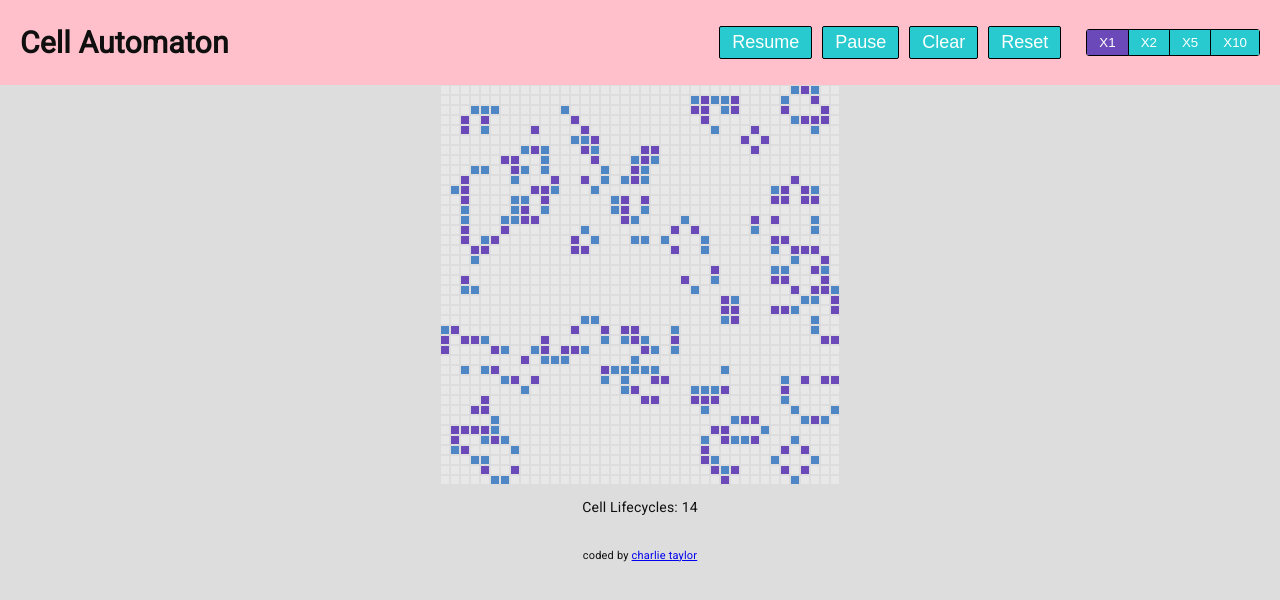
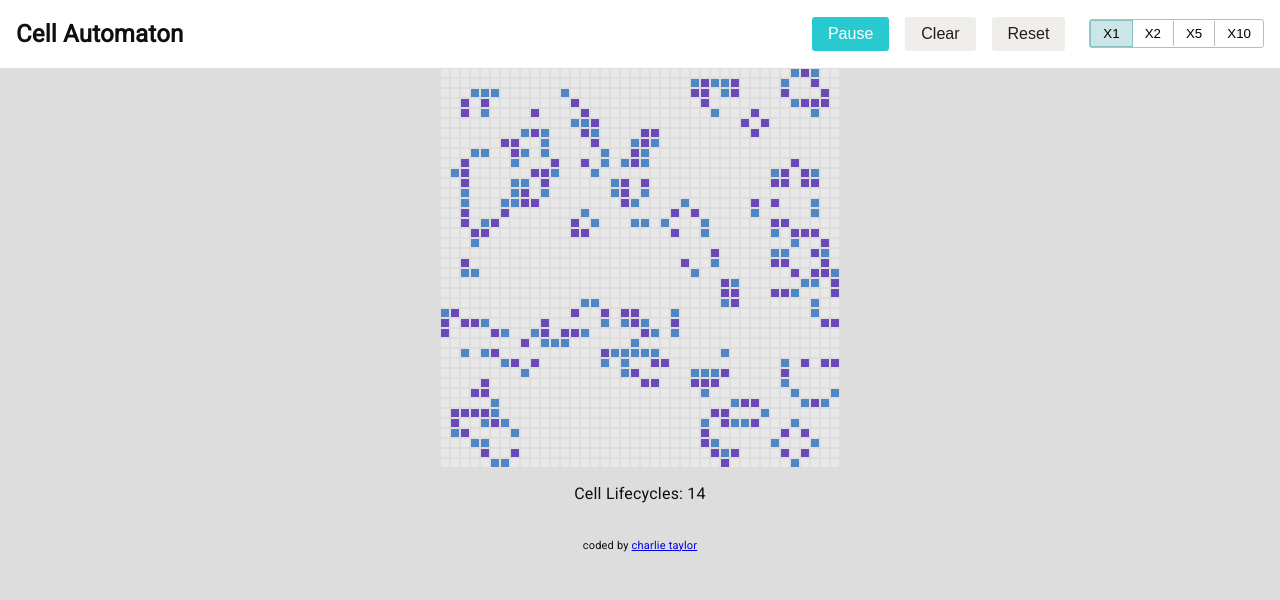
Before and after one commit to chazmcgrill/cell-automaton, a React (Create React App) app: page / in a window 1280 px wide. Shown: the top 600 px of the page. Built offline with nearby package versions, Linux system fonts and the light colour scheme.

Commit message:
Creates custom button and improves group buttons

```diff
--- a/src/components/App.tsx
+++ b/src/components/App.tsx
@@ -48,17 +48,23 @@ const App = () => {
         )));
     }, []);
 
-    const handleResume = useCallback((): void => {
-        if (isPaused) {
-            intervalRef.current = setInterval(cellsLifeCycle, intervalMs);
-            setIsPaused(false);
-        }
-    }, [isPaused, intervalMs, cellsLifeCycle]);
-
     const handlePause = useCallback((): void => {
         if (intervalRef.current) clearInterval(intervalRef.current);
         setIsPaused(true);
     }, []);
+
+    const handlePlay = useCallback((): void => {
+        intervalRef.current = setInterval(cellsLifeCycle, intervalMs);
+        setIsPaused(false);
+    }, [intervalMs, cellsLifeCycle]);
+
+    const toggleLifeCycle = useCallback((): void => {
+        if (isPaused) {
+            handlePlay();
+            return;
+        }
+        handlePause();
+    }, [handlePause, isPaused, handlePlay]);
 
     const handleClear = useCallback((): void => {
         handlePause();
@@ -76,12 +82,12 @@ const App = () => {
     return (
         <div>
             <Header
-                onPlay={handleResume}
-                onPause={handlePause}
+                toggleLifeCycle={toggleLifeCycle}
                 onClear={handleClear}
                 onReset={handleResetCells}
                 handleSpeedChange={handleSpeedChange}
                 intervalMs={intervalMs}
+                isPaused={isPaused}
             />
 
             {cells.length > 0 && <LifeBoard cells={cells} clickCell={handleCellClick} />}
--- a/src/components/Controls.tsx
+++ b/src/components/Controls.tsx
@@ -1,18 +1,18 @@
 import React, { memo } from 'react';
+import Button from './ui/Button';
 
 interface ControlsProps {
     onPlay: () => void;
-    onPause: () => void;
     onClear: () => void;
     onReset: () => void;
+    isPaused: boolean;
 }
 
 const Controls = (props: ControlsProps) => (
     <div className="control-buttons">
-        <button className="button" onClick={props.onPlay}>Resume</button>
-        <button className="button" onClick={props.onPause}>Pause</button>
-        <button className="button" onClick={props.onClear}>Clear</button>
-        <button className="button" onClick={() => props.onReset()}>Reset</button>
+        <Button onClick={props.onPlay} label={props.isPaused ? 'Run' : 'Pause'} priority="primary" />
+        <Button onClick={props.onClear} label="Clear" />
+        <Button onClick={props.onReset} label="Reset" />
     </div>
 )
 
--- a/src/components/Header.tsx
+++ b/src/components/Header.tsx
@@ -1,15 +1,16 @@
 import React, { memo } from 'react';
 import { BASE_INTERVAL_MS, SPEED_MULTIPLIERS } from '../config';
 import Controls from './Controls';
-import ButtonGroup, { ButtonItem } from './ui/ButtonGroup';
+import ButtonGroup from './ui/ButtonGroup';
+import { ButtonItem } from './ui/types';
 
 interface HeaderProps {
-    onPlay: () => void;
-    onPause: () => void;
+    toggleLifeCycle: () => void;
     onClear: () => void;
     onReset: () => void;
     handleSpeedChange: (value: number) => void;
     intervalMs: number;
+    isPaused: boolean;
 }
 
 const SPEED_BUTTON_ITEMS = SPEED_MULTIPLIERS.map(multiplier => ({
@@ -18,23 +19,21 @@ const SPEED_BUTTON_ITEMS = SPEED_MULTIPLIERS.map(multiplier => ({
 })) as ButtonItem<number>[];
 
 const Header = ({
-    onPlay,
-    onPause,
+    toggleLifeCycle,
+    isPaused,
     onClear,
     onReset,
     handleSpeedChange,
     intervalMs,
-}: HeaderProps): JSX.Element => {
-    console.log('hello');
-    return (
+}: HeaderProps): JSX.Element => (
     <header>
         <h2>Cell Automaton</h2>
         <div className="row">
             <Controls
-                    onPlay={onPlay}
-                    onPause={onPause}
+                onPlay={toggleLifeCycle}
                 onClear={onClear}
                 onReset={onReset}
+                isPaused={isPaused}
             />
             <ButtonGroup
                 buttonItems={SPEED_BUTTON_ITEMS}
@@ -42,10 +41,9 @@ const Header = ({
                 // @ts-ignore
                 onClickButton={handleSpeedChange}
             />
-                {/* <SpeedControls handleSpeedChange={handleSpeedChange} currentIntervalMs={intervalMs} /> */}
         </div>
     </header>
 );
-};
+
 
 export default memo(Header);
--- /dev/null
+++ b/src/components/ui/Button.tsx
@@ -0,0 +1,34 @@
+import React, { memo, useCallback } from 'react';
+import { ButtonValue } from './types';
+
+interface ButtonProps<T extends ButtonValue> {
+    label: string;
+    value?: T;
+    onClick: (value?: T) => void;
+    disabled?: boolean;
+    priority?: 'default' | 'important' | 'primary' | 'danger';
+}
+
+const Button = <T extends ButtonValue, >({
+    onClick,
+    value,
+    label,
+    disabled,
+    priority = 'default',
+}: ButtonProps<T>): JSX.Element => {
+    const handleClick = useCallback(() => {
+        onClick(value)
+    }, [value, onClick]);
+
+    return (
+        <button
+            disabled={disabled}
+            onClick={handleClick}
+            className={`button-${priority}`}
+        >
+            {label}
+        </button>
+    );
+};
+
+export default memo(Button);
--- a/src/components/ui/ButtonGroup.tsx
+++ b/src/components/ui/ButtonGroup.tsx
@@ -1,11 +1,5 @@
 import React, { memo } from 'react';
-
-export type ButtonValue = number | string;
-
-export interface ButtonItem<T extends ButtonValue> {
-    value: T;
-    label: string;
-}
+import { ButtonItem, ButtonValue } from './types';
 
 interface ButtonProps<T extends ButtonValue> {
     label: string;
@@ -14,19 +8,19 @@ interface ButtonProps<T extends ButtonValue> {
     onClick: (value: T) => void;
 }
 
-function Button<T extends ButtonValue>({
+function GroupButton<T extends ButtonValue>({
     onClick,
     label,
     isActive,
     value,
 }: ButtonProps<T>) {
-    const backgroundColor = isActive ? "#6C49B8" : "#29cacf";
+    // const backgroundColor = isActive ? "#6C49B8" : "#29cacf";
     return (
         <button
             disabled={isActive}
             onClick={() => onClick(value)}
-            style={{ backgroundColor }}
-            className="group-button"
+            // style={{ backgroundColor }}
+            className={`group-button ${isActive ? 'active' : 'inactive'}`}
         >
             {label}
         </button>
@@ -44,7 +38,7 @@ function ButtonGroup<T extends ButtonValue>({ buttonItems, onClickButton, select
     return (
         <div className="button-group">
             {buttonItems.map(item => (
-                <Button
+                <GroupButton
                     key={`${item.value}`}
                     label={item.label}
                     value={item.value}
--- /dev/null
+++ b/src/components/ui/styles/Button.sass
@@ -0,0 +1,26 @@
+@mixin button-base
+    font-size: 1rem
+    cursor: pointer
+    outline: none
+    border-style: none
+    border-radius: 3px
+    padding: 0.5rem 1rem
+    margin: 0 0.5rem
+    transition: background-color 0.3s
+
+.button
+    &-default
+        @include button-base
+        background-color: #EFEEEA
+        color: #241C15
+
+        &:hover
+            background-color: darken(#EFEEEA, 10%)
+
+    &-primary
+        @include button-base
+        background-color: $accent
+        color: $white
+
+        &:hover
+            background-color: darken($accent, 10%)
--- a/src/components/ui/styles/ButtonGroup.sass
+++ b/src/components/ui/styles/ButtonGroup.sass
@@ -1,16 +1,28 @@
 .button-group
     border-radius: 3px
-    border: 1px solid black
+    border: 1px solid #BDBBB9
     font-size: 0.9em
 
-    .group-button
-        background-color: $accent
-        color: $white
-        border-style: none
-        padding: 5px 12px
-        cursor: pointer
-        outline: none
+.group-button
+    color: black
+    border-style: none
+    padding: 5px 12px
+    cursor: pointer
+    outline: none
+    transition: background-color 0.3s
+
+    &:not(:last-child)
+        border-right: 1px solid #BDBBB9
+
+    &.active
+        background-color: #CCE5E7
+        border: 1px solid darken(#CCE5E7, 20%)
+
+        &:hover
+            background-color: darken(#CCE5E7, 5%)
+
+    &.inactive
         background-color: #fff
 
-    .group-button:not(:last-child)
-        border-right: 1px solid black
+        &:hover
+            background-color: lighten(#CCE5E7, 5%)
--- /dev/null
+++ b/src/components/ui/types.ts
@@ -0,0 +1,6 @@
+export type ButtonValue = number | string;
+
+export interface ButtonItem<T extends ButtonValue> {
+    value: T;
+    label: string;
+}
--- a/src/css/App.sass
+++ b/src/css/App.sass
@@ -8,7 +8,7 @@ h1, p
     text-align: center
 
 p
-    font-size: 0.7rem
+    font-size: 1rem
 
 .footer
     font-size: 11px
--- a/src/css/Header.sass
+++ b/src/css/Header.sass
@@ -1,5 +1,5 @@
 header
-    background-color: pink
+    background-color: #FFFFFF
     display: flex
     align-items: center
     justify-content: space-between
--- a/src/index.sass
+++ b/src/index.sass
@@ -7,7 +7,7 @@ $grey: #ddd
 
 html
   font-family: 'Roboto', sans-serif
-  font-size: 20px
+  font-size: 16px
   letter-spacing: 0.2px
   height: 100%
   color: $text
@@ -15,7 +15,6 @@ html
 body
   background: $grey
   margin: 0
-//   padding: 0 20px
 
 @import 'css/App'
 @import 'css/Header'
@@ -23,3 +22,4 @@ body
 @import 'css/LifeBoard'
 @import 'css/LifeCell'
 @import 'components/ui/styles/ButtonGroup'
+@import 'components/ui/styles/Button'
```
Also changed, not shown: src/components/SpeedControls.tsx (deleted, +0 -53 lines). Lines whose indentation alone changed are shown as unchanged.
